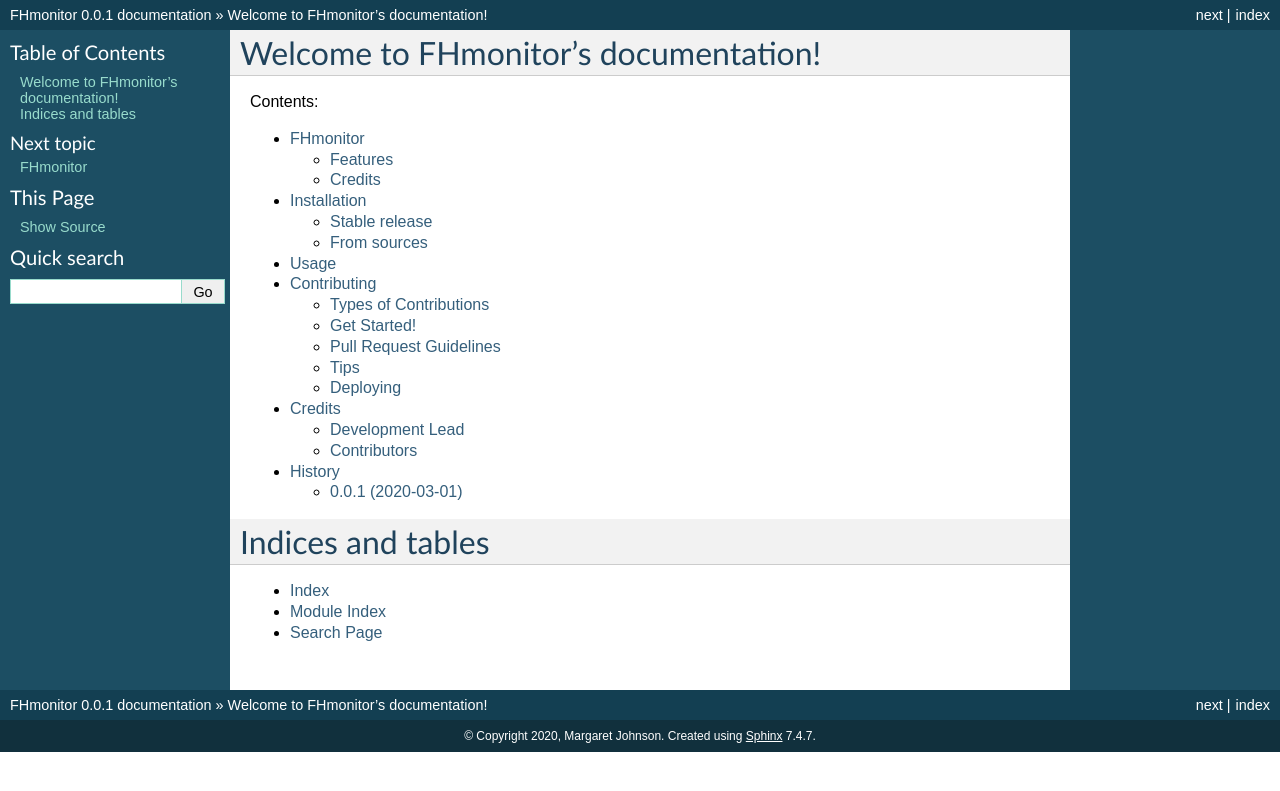
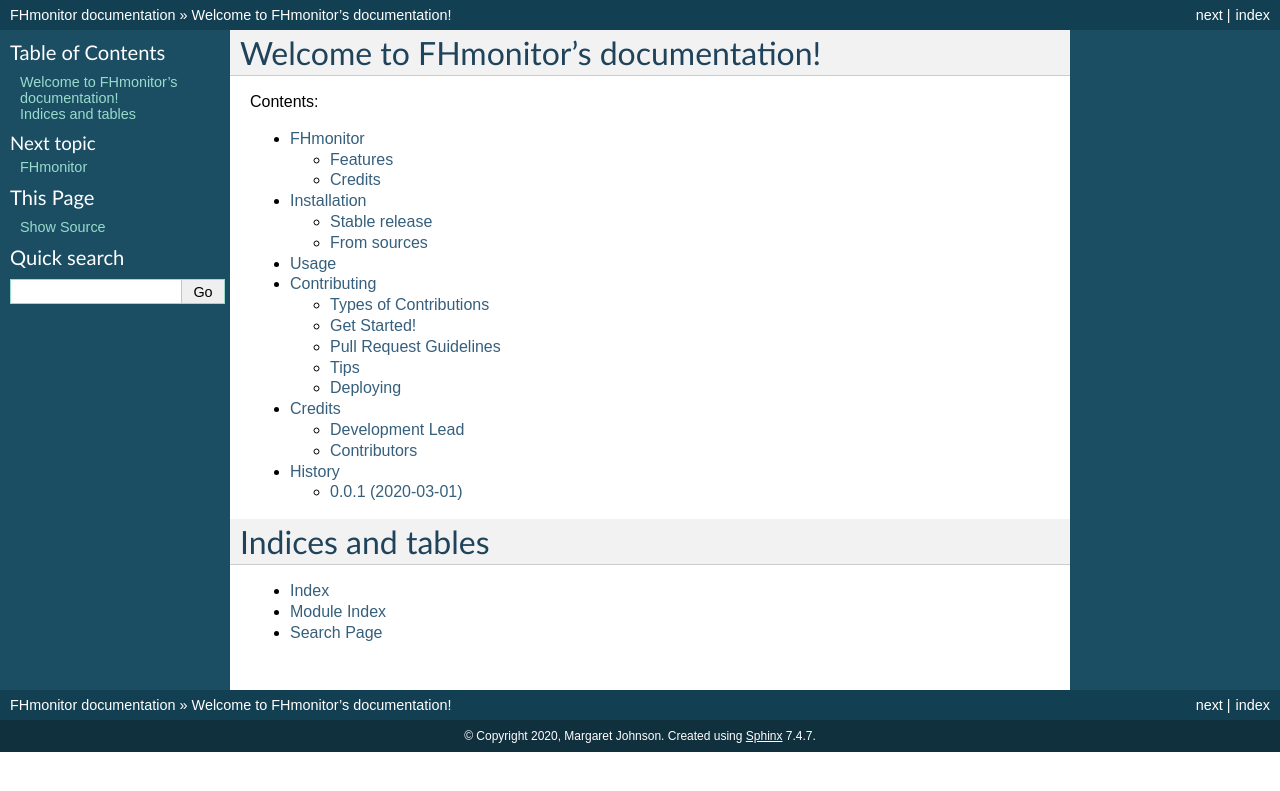
Before and after one commit to BitKnitting/FHmonitor, a Sphinx documentation site: the page built from docs/index.rst, in a window 1280 px wide. Shown: the top 791 px of the page. Built offline with Sphinx 7.4.7, drawn with Linux system fonts in a browser that asks for light colours; pages that are not in the unit, such as notebooks, are missing from menus.

Commit message:
minor update

```diff
--- a/docs/conf.py
+++ b/docs/conf.py
@@ -55,9 +55,9 @@
 # the built documents.
 #
 # The short X.Y version.
-version = FHmonitor.__version__
+# version = FHmonitor.__version__
 # The full version, including alpha/beta/rc tags.
-release = FHmonitor.__version__
+# release = FHmonitor.__version__
 
 # The language for content autogenerated by Sphinx. Refer to documentation
 # for a list of supported languages.
```
